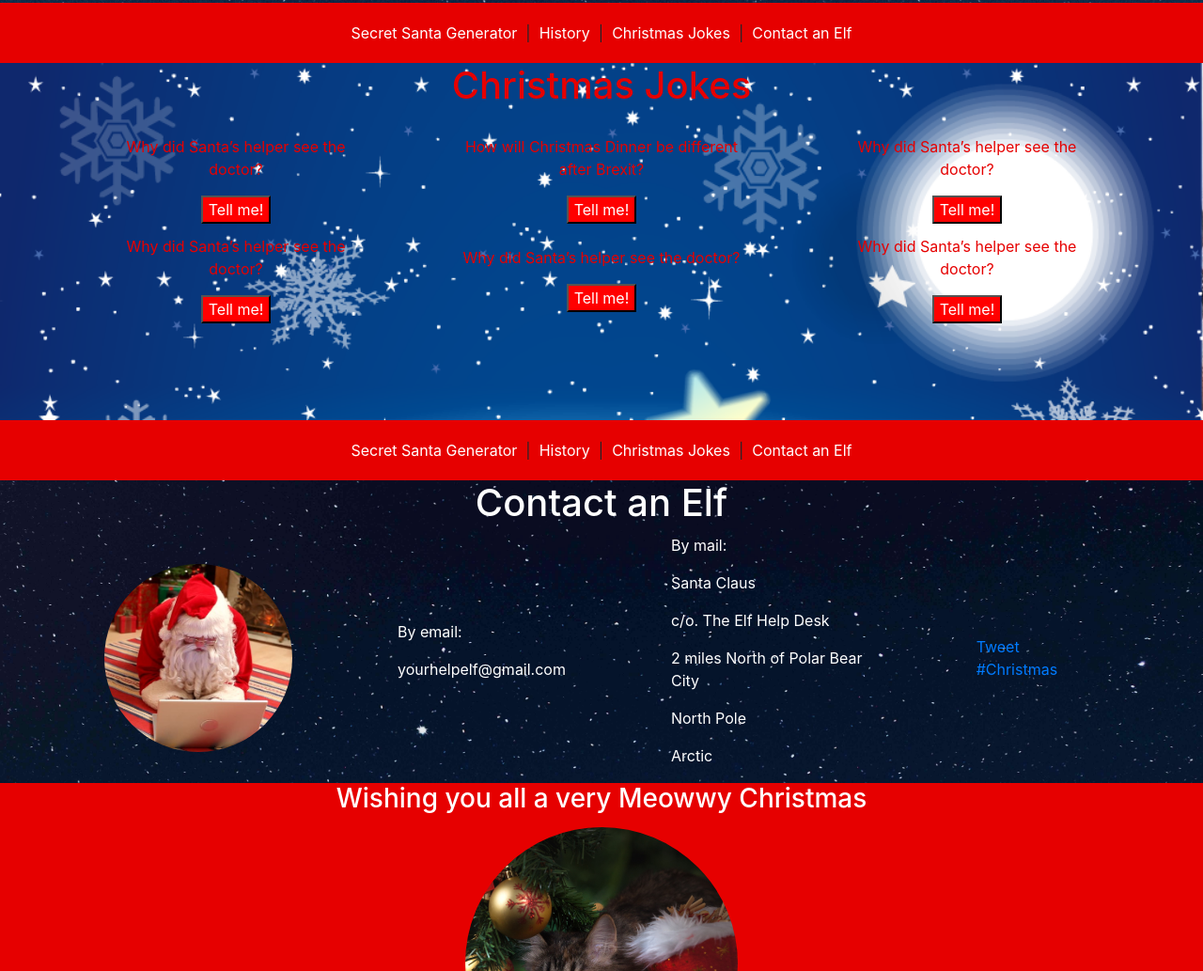
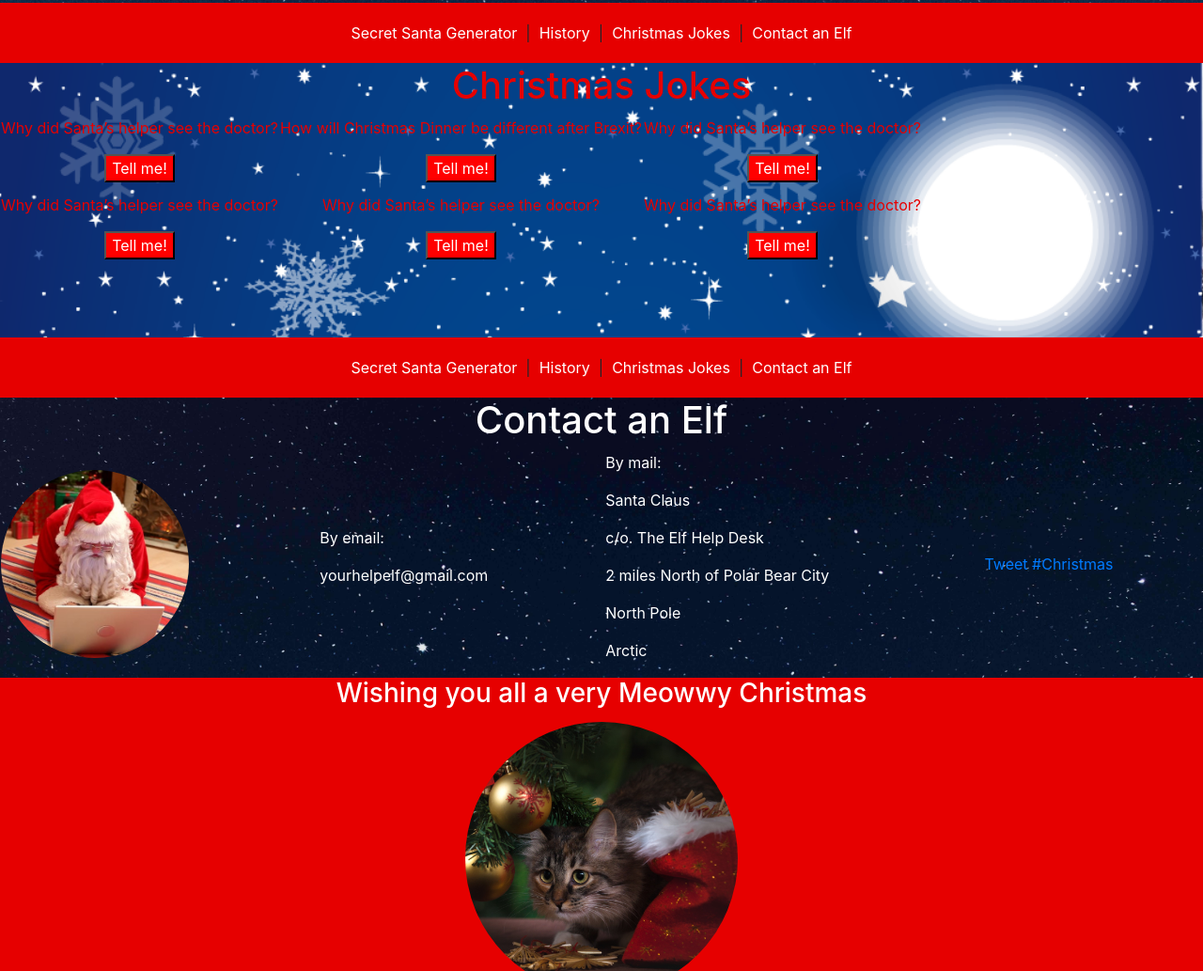
Before and after one commit to Francesca4242/SecretSanta, a plain HTML site: page index.html in a window 1280 px wide. Shown: the part 1858-2891 px from the top of the page at 94% size. Drawn offline with nearby package versions, Linux system fonts and the light colour scheme; a web font is replaced by a local one.

Commit message:
table widths

```diff
--- a/index.html
+++ b/index.html
@@ -206,7 +206,7 @@
 </div>
 <div class="contact">
 	<h1>Contact an Elf</h1>
-	<table>
+	<table style="width:100%">
 		<tr>
 			<td>
 				<img class="contactus" src="images/contactus.jpg" alt="santa on laptop">
--- a/style.css
+++ b/style.css
@@ -98,11 +98,8 @@
 	margin-left: 0px;
 	margin-right: 1200px;
 }
-.joketable {
-	margin: 0 auto;
-	padding: 20px;
-	width:100%;
-}
+
+
 
 .a {
 	display: none;
@@ -217,10 +214,7 @@ footer{
 	background-color:#e60000;
 }
 
-table {
-  border-collapse: separate;
-  border-spacing: 110px 0px;
-}
+
 
 h1{
 	color:white;
```
